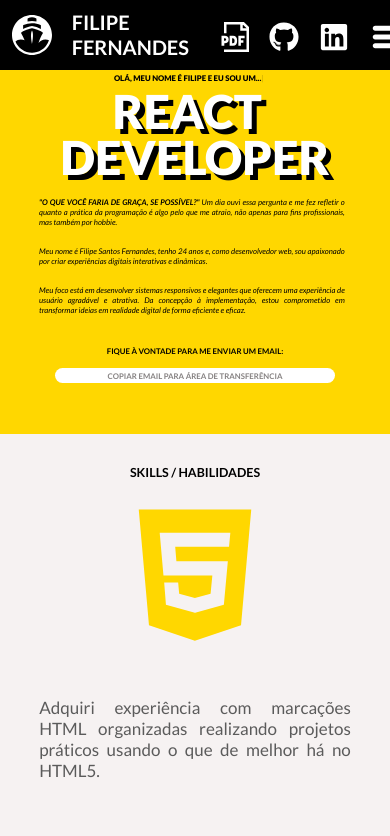
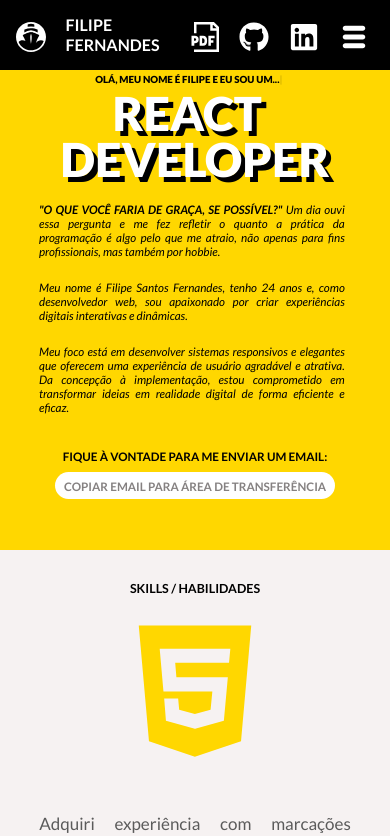
Before and after one commit to filipefsf/portifolio, a React (Create React App) app: page / in a window 390 px wide. Shown: the top 836 px of the page. Built offline with nearby package versions, Linux system fonts and the light colour scheme.

Commit message:
Alterações Finais de Desenvolvimento

```diff
--- a/src/estilos/CardSkill.css
+++ b/src/estilos/CardSkill.css
@@ -30,3 +30,13 @@
     font-size: 17px;
     margin-top: 15px;
 }
+
+@media screen and (max-width: 1024px) {
+    .card:hover {
+        transform: none;
+    }
+
+    .card h3:hover {
+        color:gold;
+    }
+}
--- a/src/estilos/Footer.css
+++ b/src/estilos/Footer.css
@@ -9,7 +9,7 @@
 }
 
 .centerFooter p{
-    font-size: 1.4vw;
+    font-size: 1.6vw;
     font-weight: 600;
     font-family: 'Lato','sans-serif';
     font-style: italic;
@@ -20,3 +20,9 @@
 .w33f{
     width:33.3%;
 }
+
+@media screen and (max-width:1024px){
+    .centerFooter p{
+        font-size: 12px;
+    }
+}
--- a/src/estilos/Header.css
+++ b/src/estilos/Header.css
@@ -76,6 +76,9 @@
 }
 
 @media screen and (max-width:768px){
+    .header{
+        padding: 0 4%;
+    }
     .headerLeft{
         width:75%;
     }
@@ -104,6 +107,12 @@
         color:#444;
         text-decoration: none;
     }
+    .nomeInicio{
+        font-size: 16px;
+    }
+    .iconeInicio{
+        font-size: 30px;
+    }
     .botaoMobile{
         font-size: 40px;
         color:white;
--- a/src/estilos/MainBannerPage.css
+++ b/src/estilos/MainBannerPage.css
@@ -95,15 +95,15 @@
 }
 
 .campoEmail:hover{
-    border: 2px solid black;
+    border: 1.5px solid black;
     background-color: rgb(246, 243, 243);
     color:black;
 }
 
 .campoEmail.copied-success {
-    background-color: rgb(3, 164, 3);
+    background-color: rgb(5, 174, 5);
     color: white;
-    border: 2px solid black;
+    border: 1.8px solid black;
 }
 
 .fade-in-bottom {
@@ -122,10 +122,17 @@
         width: 100%;
     }
     .paragrafoFinal p, .campoEmail, .formularioEmail h3{
-        font-size: 2vw;
+        margin-top: 1%;
+        font-size: 3vw;
     }
     .presentation{
         margin-top: 14%;
+    }
+    .presentation h2{
+        font-size: 2.5vw;
+    }
+    .campoEmail{
+        height: 7vw;
     }
 }
 
--- a/src/js/Header.js
+++ b/src/js/Header.js
@@ -17,14 +17,17 @@
 
     const rolarParaInicio = () => {
         document.getElementById("secaoInicio").scrollIntoView({ behavior: "smooth" });
+        setMenuVisivel(!menuVisivel);
     }
 
     const rolarParaSkills = () => {
         document.getElementById("secaoSkills").scrollIntoView({ behavior: "smooth" });
+        setMenuVisivel(!menuVisivel);
     }
 
     const rolarParaProjetos = () => {
         document.getElementById("secaoProjetos").scrollIntoView({ behavior: "smooth" });
+        setMenuVisivel(!menuVisivel);
     }
 
     return(
```
Also changed, not shown: 1 other file (tests, documents, lock files or other folders).
